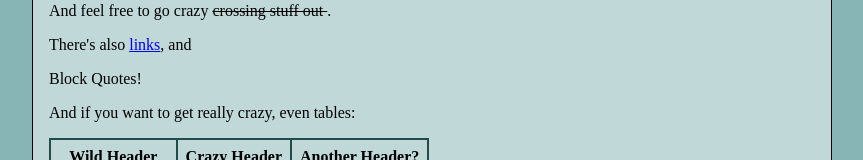
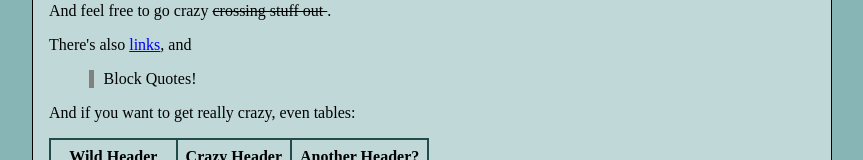
Before and after one commit to ChekeGT/Markdown-Previewer, a React (Vite) app: page / in a window 1280 px wide. Shown: the part 835-995 px from the top of the page, without its empty margins (208-1071 px from the left). Built offline with nearby package versions, Linux system fonts and the light colour scheme.

Commit message:
Added styles for the blockquote and id's for the tests to pass.

```diff
--- a/src/components/Editor.jsx
+++ b/src/components/Editor.jsx
@@ -61,7 +61,7 @@ export default function Editor({value, updateValue, toggleFullVisibility, openSt
 return (
     <div className="editor-general-container">
         <ComponentHeader title={'Editor'} toggleOpenState={toggleFullVisibility} openState={openState}/>
-        <textarea value={value} onChange={handleEditorChange} className={`editor-textarea ${openState ? 'open' : ''}`}></textarea>
+        <textarea id="editor" value={value} onChange={handleEditorChange} className={`editor-textarea ${openState ? 'open' : ''}`}></textarea>
     </div>
 )
 }
--- a/src/components/Preview.jsx
+++ b/src/components/Preview.jsx
@@ -751,7 +751,7 @@ export default function Preview({markdownText, toggleFullVisibility, openState})
             },
             {
                 detectFunction: ((line) => /^>/.test(line)),
-                transformFunction: ((line) => (<p className="quoteblock">{applyInlineMarkdown(line.replace(/^>/, ''))}</p>))
+                transformFunction: ((line) => (<blockquote>{applyInlineMarkdown(line.replace(/^>/, ''))}</blockquote>))
             },
         ]
 
@@ -962,7 +962,7 @@ export default function Preview({markdownText, toggleFullVisibility, openState})
     return (
         <div className="preview-component">
             <ComponentHeader title={'Preview'} toggleOpenState={toggleFullVisibility} openState={openState}/>
-            <div className="markdown-preview-container">
+            <div id="preview" className="markdown-preview-container">
                 {transformMarkdownTextToHtml(markdownText)}
             </div>
         </div>
--- a/src/sass/Preview.sass
+++ b/src/sass/Preview.sass
@@ -72,6 +72,11 @@ table
         td,th
             border-top: none
 
+blockquote
+    border-left: 5px solid gray
+    padding-left: 0.6rem
+
+
 @media (max-width: 500px)
     table
         width: 90%
```
